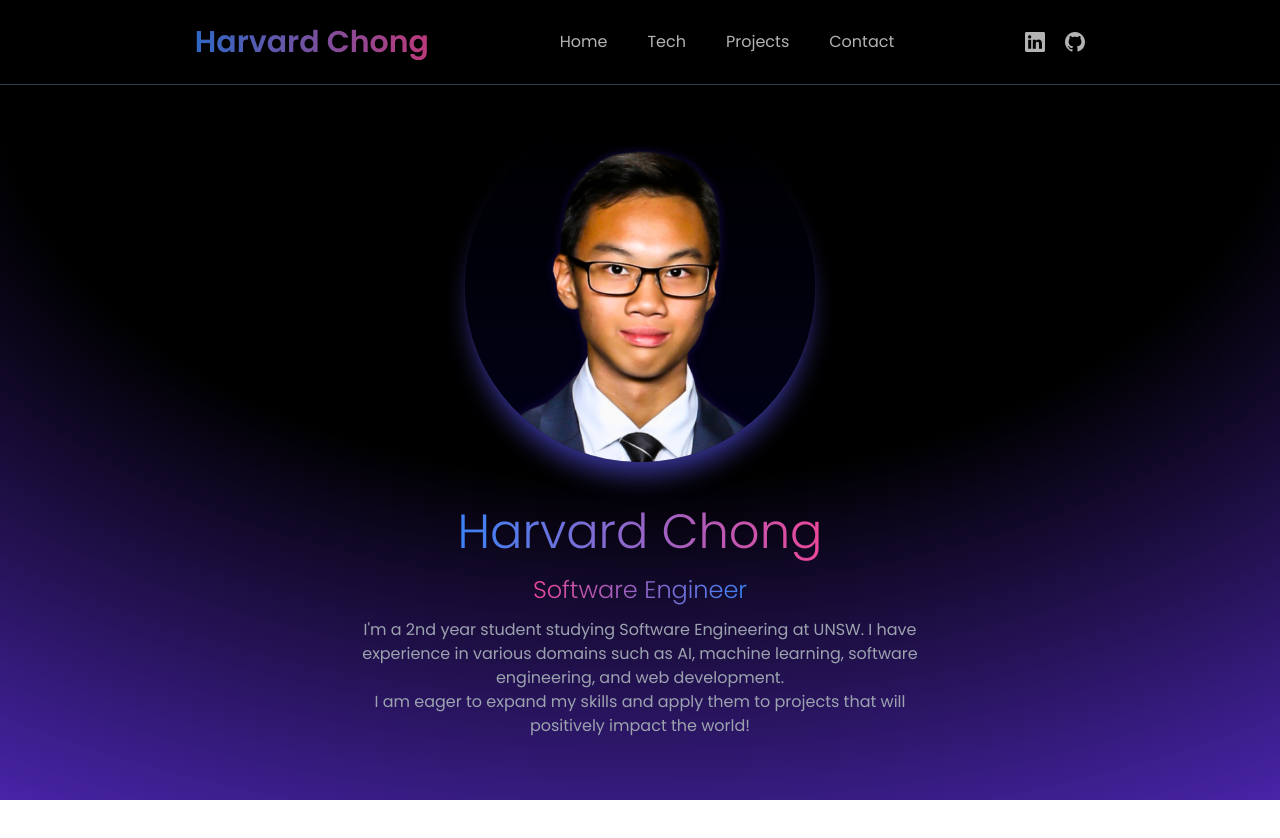
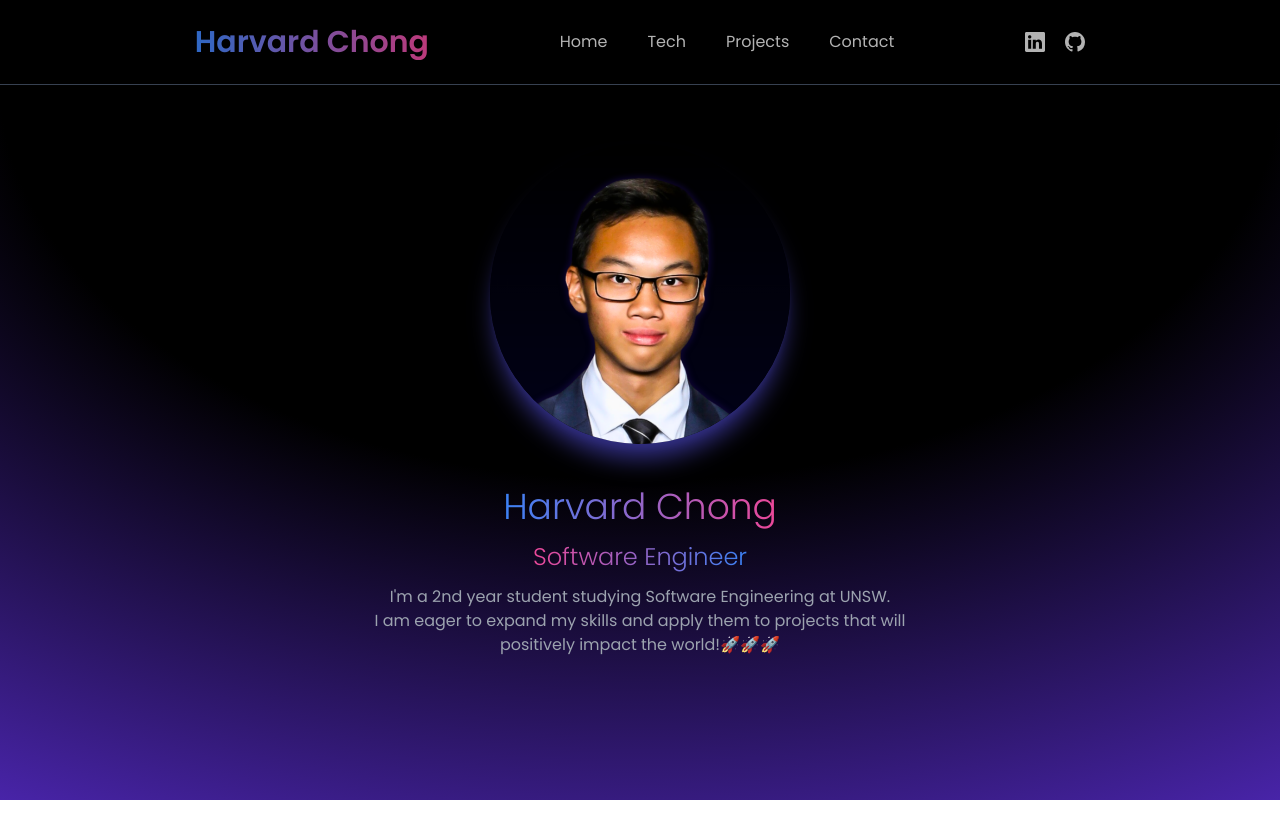
Before and after one commit to Froxzen/My-Portfolio, a React (Vite) app: page / in a window 1280 px wide. Shown: the top 838 px of the page. Built offline with nearby package versions, Linux system fonts and the light colour scheme.

Commit message:
Adjusted the size of the profile picture and name text

```diff
--- a/src/components/Hero.jsx
+++ b/src/components/Hero.jsx
@@ -21,9 +21,9 @@ const Hero = () => {
 					<img
 						src={image}
 						alt=""
-						className="w-[300px] cursor-pointer rounded-full
-                    shadow-xl shadow-indigo-900 transition-all duration-300 hover:-translate-y-5
-                    hover:scale-105 hover:shadow-2xl hover:shadow-indigo-600 md:w-[350px]"
+						className="w-[275px] cursor-pointer rounded-full
+                    shadow-xl shadow-indigo-900 transition-all duration-300 hover:-translate-y-3
+                    hover:scale-105 hover:shadow-2xl hover:shadow-indigo-600 md:w-[300px]"
 					/>
 				</motion.div>
 
@@ -35,7 +35,7 @@ const Hero = () => {
                 text-center"
 				>
 					<h1
-						className="bg-gradient-to-r from-blue-500 to-pink-500 bg-clip-text text-transparent text-5xl leading-tight font-light
+						className="bg-gradient-to-r from-blue-500 to-pink-500 bg-clip-text text-transparent text-4xl leading-tight font-light
                         md-text-7xl"
 					>
 						Harvard Chong
@@ -48,12 +48,10 @@ const Hero = () => {
 					</h3>
 					<p className="md:text-base text-pretty text-sm text-gray-400">
 						I'm a 2nd year student studying Software Engineering at
-						UNSW. I have experience in various domains such as AI,
-						machine learning, software engineering, and web
-						development.
+						UNSW.
                         <br/>
                         I am eager to expand my skills and apply
-						them to projects that will positively impact the world!
+						them to projects that will positively impact the world!🚀🚀🚀
 					</p>
 				</motion.div>
 			</div>
```
